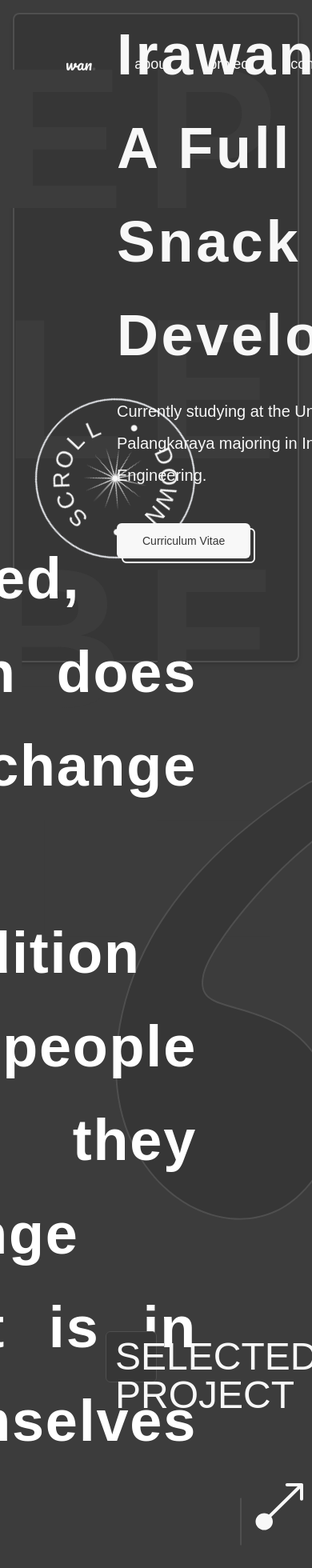
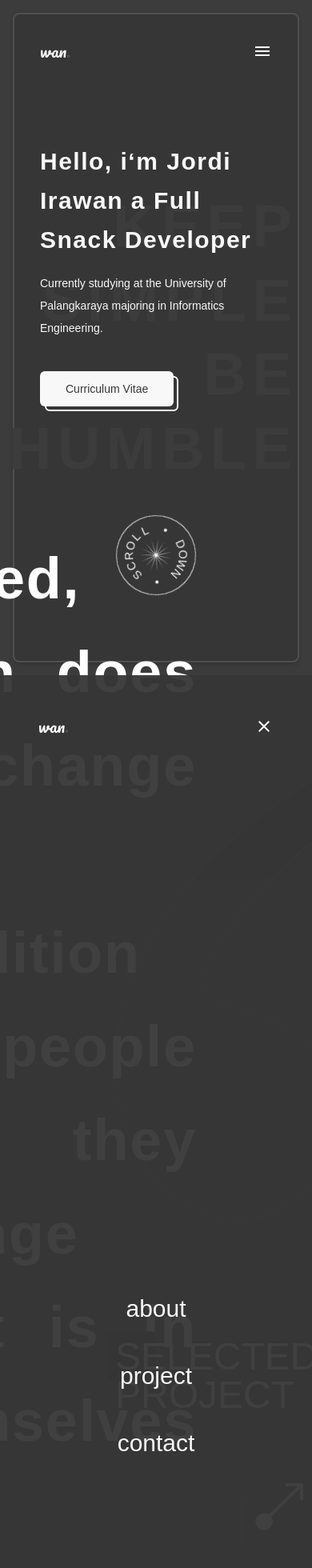
Before and after one commit to jrdrwn/website, a Next.js app: page / in a window 390 px wide. Shown: the top 1960 px of the page at 80% size. Built offline with nearby package versions, Linux system fonts and the light colour scheme; a web font is replaced by a local one.

Commit message:
create responsive for hero section and mobile nav

```diff
--- a/src/app/components/button/MyButton.tsx
+++ b/src/app/components/button/MyButton.tsx
@@ -9,7 +9,7 @@ export default function MyButton({
 }>) {
   return (
     <button
-      className={`group relative inline-block text-sm font-medium text-primary-container ${className}`}
+      className={`group relative inline-block text-sm font-medium text-primary-container  md:text-base ${className}`}
       onClick={onClick}
     >
       <span className="absolute inset-0 translate-x-1.5 translate-y-1.5 bg-transparent border-primary-on-container border-2 rounded-md  transition-transform group-hover:translate-x-0 group-hover:translate-y-0"></span>
--- a/src/app/contact/page.tsx
+++ b/src/app/contact/page.tsx
@@ -8,11 +8,7 @@ export default function Home() {
   return (
     <main className="bg-base-100 p-4 mx-auto">
       <Hero
-        title={
-          <>
-            Let&apos;s connect with <br /> me online!
-          </>
-        }
+        title={<>Let&apos;s connect with me online!</>}
         description={
           "If you have a project to collaborate on or just want to chat, you've come to the right place."
         }
--- a/src/app/layouts/Header.tsx
+++ b/src/app/layouts/Header.tsx
@@ -1,4 +1,6 @@
 import Link from "next/link";
+import React from "react";
+import { MdClose, MdMenu } from "react-icons/md";
 import { NavBtn } from "../components/button/NavBtn";
 
 export default function Header(): React.ReactElement {
@@ -17,12 +19,27 @@ export default function Header(): React.ReactElement {
     },
   ];
 
+  const [isOpen, setIsOpen] = React.useState(false);
+
+  const toggle = () => {
+    setIsOpen(!isOpen);
+  };
+
   return (
-    <header className="text-primary-on-container flex gap-12 absolute left-16 top-12 z-30">
-      <Link href={"/"} className="font-display text-xl">
+    <>
+      <header className="text-primary-on-container items-center flex gap-12 absolute left-8 right-8  sm:left-12  md:left-14 xl:left-16 top-8  md:top-12 z-30">
+        <div className="flex justify-between items-center w-full md:w-auto">
+          <Link
+            href={"/"}
+            className="font-display text-primary-on-container text-xl"
+          >
             wan<span className="text-secondary">.</span>
           </Link>
-      <nav className="flex gap-12 text-lg">
+          <button className=" text-primary-on-container text-2xl">
+            <MdMenu onClick={toggle} />
+          </button>
+        </div>
+        <nav className="hidden md:flex gap-12 text-lg">
           {srcs.map((src, index) => (
             <NavBtn key={index} href={src.src}>
               {src.name}
@@ -30,5 +47,31 @@ export default function Header(): React.ReactElement {
           ))}
         </nav>
       </header>
+      <nav
+        className={`transition-all fixed  right-0 left-0 bottom-0 bg-primary-container/95 z-[999] text-primary-on-container ${
+          !isOpen ? "-top-full translate-y-full" : "top-0"
+        }`}
+      >
+        <div className="flex justify-between items-center h-16 px-12 pt-16 ">
+          <Link href={"/"} className="font-display text-xl">
+            wan<span className="text-secondary">.</span>
+          </Link>
+          <button className="text-primary-on-container text-2xl">
+            <MdClose onClick={toggle} />
+          </button>
+        </div>
+        <div className="flex justify-center items-center h-[calc(100%-64px)] ">
+          <nav className="flex flex-col gap-12 text-center">
+            {srcs.map((src, index) => (
+              <Link key={index} href={src.src}>
+                <button className="before:transition-all before:absolute before:bg-secondary before:w-0 hover:before:w-full  before:bottom-1 before:h-2 relative before:-z-10 active:before:-bottom-1 text-3xl ">
+                  {src.name}
+                </button>
+              </Link>
+            ))}
+          </nav>
+        </div>
+      </nav>
+    </>
   );
 }
--- a/src/app/layouts/Hero.tsx
+++ b/src/app/layouts/Hero.tsx
@@ -16,28 +16,32 @@ export default function Hero({
   suffix,
 }: HeroProps): React.ReactElement {
   return (
-    <section className="bg-primary-container border-secondary border-2 rounded-lg shadow-md min-h-[calc(100dvh-32px)]  relative">
+    <section className="bg-primary-container border-secondary border-2 rounded-lg shadow-md h-[calc(100dvh-32px)]   relative container mx-auto ">
       <Header />
-      <p className="font-bold text-base-100 text-right tracking-widest leading-tight  text-[250px] absolute right-0 uppercase ">
+      <p className="font-bold text-base-100 text-right tracking-widest !leading-tight text-[74px]  sm:text-[94px]  md:text-[114px]  lg:text-[154px]  xl:text-[194px]  2xl:text-[234px]  3xl:text-[250px] absolute right-0 top-1/2 -translate-y-1/2  uppercase ">
         {foregroundText}
       </p>
+      <div className="flex justify-between w-full absolute bottom-0 p-8  sm:p-12  md:p-14 xl:p-16 flex-col top-32 md:flex-row md:items-end md:gap-10  md:top-auto ">
+        <div className="z-20">
+          <h1 className="text-primary-on-container font-bold text-3xl  sm:text-2xl md:text-3xl  lg:text-4xl xl:text-6xl 2xl:text-7xl 2xl:max-w-6xl !leading-relaxed tracking-wider ">
+            {title}
+          </h1>
+          <p className=" text-primary-on-container text-sm md:text-base  xl:text-xl  mt-4 max-w-screen-sm lg:max-w-screen-md !leading-loose">
+            {description}
+          </p>
+          {suffix}
+        </div>
+        <div className="md:scale-100 scale-50  relative w-[200px] h-[200px] mx-auto">
           <div
             style={{
               animation: "spin 10s linear infinite",
             }}
-        className="absolute animate-spin  right-32 bottom-32 text-primary-on-container font-normal  w-[200px] h-[200px] border-2 rounded-full flex justify-center items-center"
+            className=" animate-spin  text-primary-on-container font-normal  w-[200px] h-[200px] border-2 rounded-full flex justify-center items-center"
           >
             <Star />
             <TextRing side={1.6}>SCROLL • DOWN •&nbsp;</TextRing>
           </div>
-      <div className="absolute bottom-32 left-32 z-20">
-        <h1 className="text-primary-on-container font-bold text-7xl leading-relaxed tracking-wider ">
-          {title}
-        </h1>
-        <p className=" text-primary-on-container text-[20px] mt-4 max-w-screen-md leading-loose">
-          {description}
-        </p>
-        {suffix}
+        </div>
       </div>
     </section>
   );
--- a/src/app/page.tsx
+++ b/src/app/page.tsx
@@ -29,13 +29,9 @@ export default function Home() {
   ];
 
   return (
-    <main className="bg-base-100 p-4 mx-auto">
+    <main className="bg-base-100 p-4 ">
       <Hero
-        title={
-          <>
-            Hello, i&lsquo;m Jordi Irawan <br /> A Full Snack Developer
-          </>
-        }
+        title={<>Hello, i&lsquo;m Jordi Irawan a Full Snack Developer</>}
         description={
           "Currently studying at the University of Palangkaraya majoring in Informatics Engineering."
         }
--- a/src/app/project/page.tsx
+++ b/src/app/project/page.tsx
@@ -35,12 +35,7 @@ export default function Home() {
   return (
     <main className="bg-base-100 p-4 mx-auto">
       <Hero
-        title={
-          <>
-            A collection of
-            <br /> my projects
-          </>
-        }
+        title={<>A collection of my projects</>}
         description={
           "Having spent many years in web development, I have gained extensive experience working on projects spanning various technologies."
         }
```
Also changed, not shown: src/app/about/page.tsx (+6 -10 lines). Lines whose indentation alone changed are shown as unchanged.
